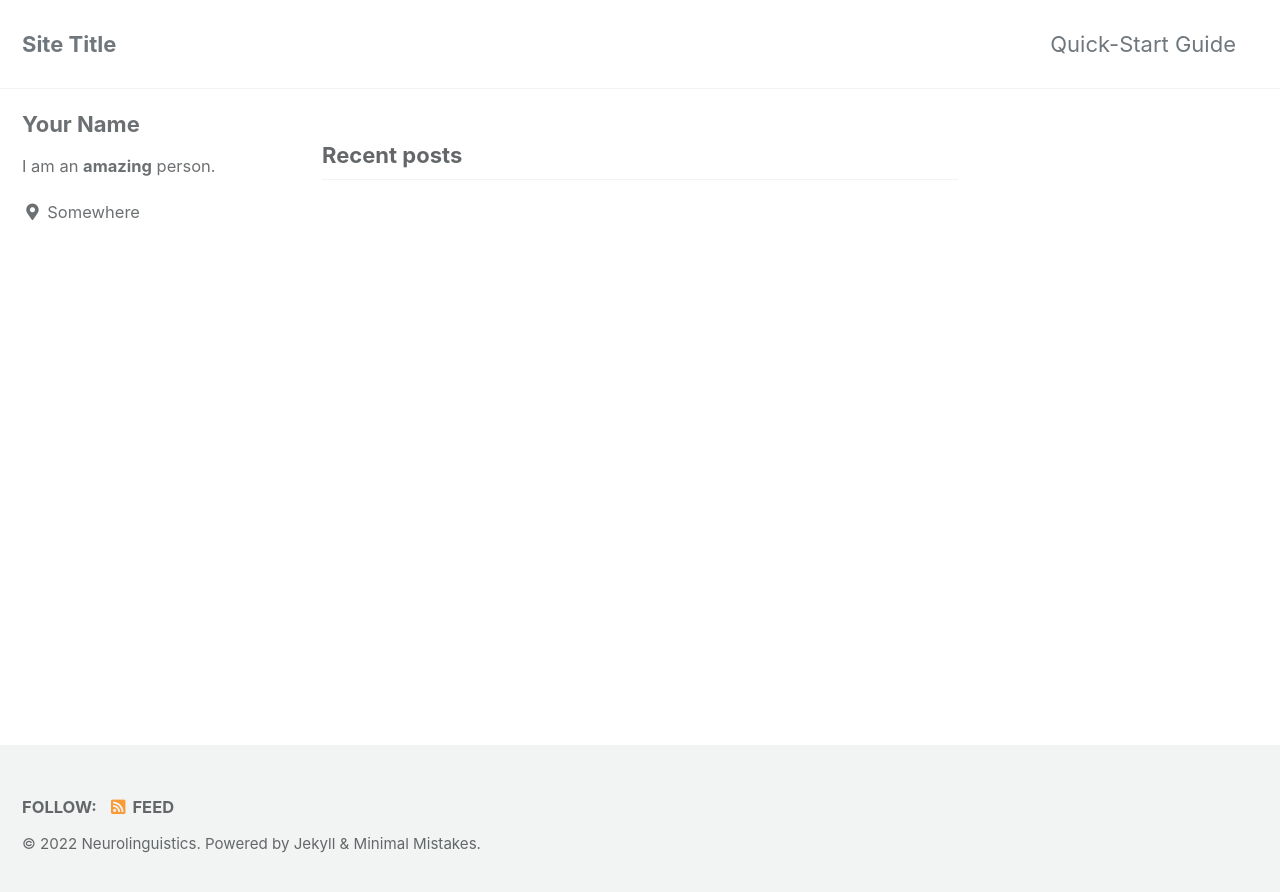
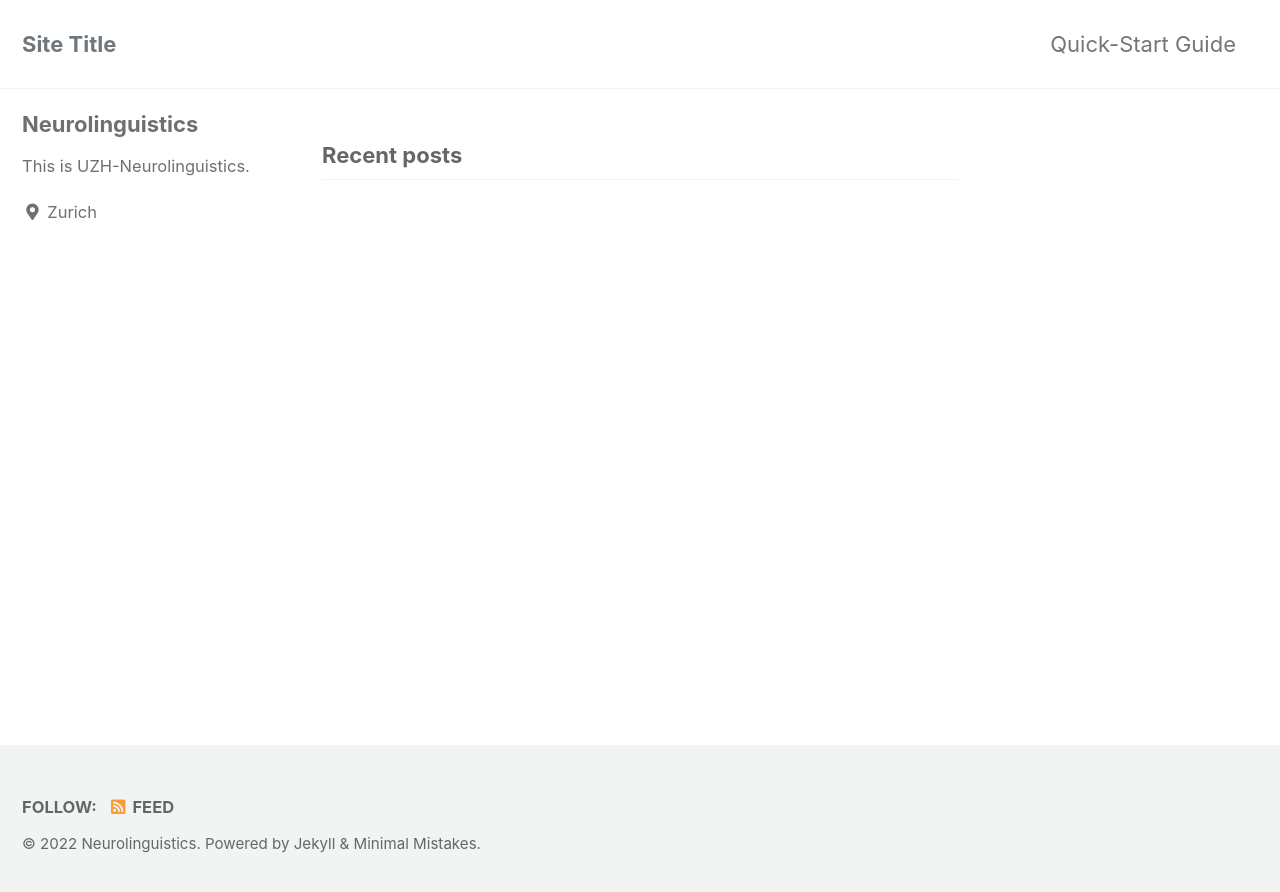
Before and after one commit to Neuroling/neuroling.github.io, a Jekyll site: the page built from index.html, in a window 1280 px wide. Shown: the top 892 px of the page. Built offline with Jekyll 4.4.1, drawn with Linux system fonts in a browser that asks for light colours; cached includes are drawn as plain includes; the list of posts is cut into pages by our own code.

Commit message:
Update _config.yml

```diff
--- a/_config.yml
+++ b/_config.yml
@@ -104,10 +104,10 @@ analytics:
 
 # Site Author
 author:
-  name             : "Your Name"
+  name             : "Neurolinguistics"
   avatar           : # path of avatar image, e.g. "/assets/images/bio-photo.jpg"
-  bio              : "I am an **amazing** person."
-  location         : "Somewhere"
+  bio              : "This is UZH-Neurolinguistics."
+  location         : "Zurich"
   email            :
   links:
     - label: "Email"
```
